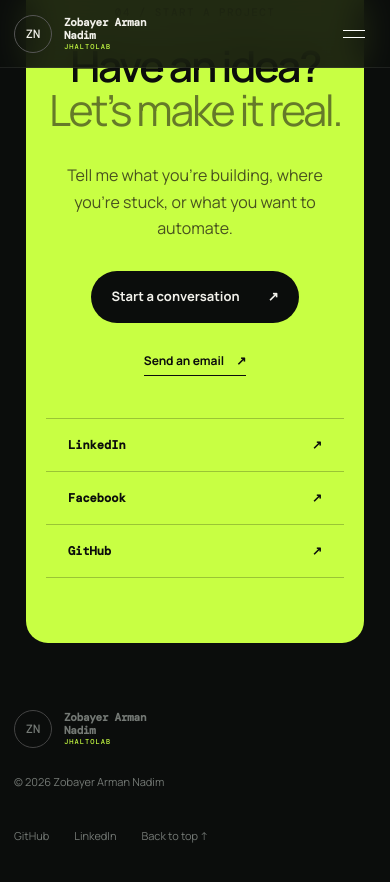
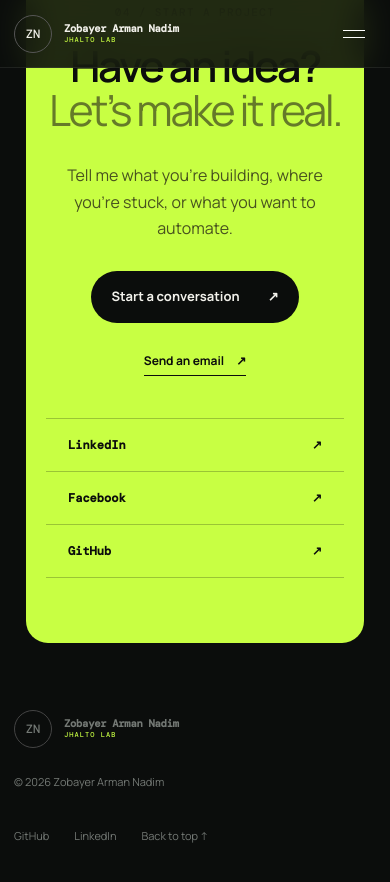
Before and after one commit to jhalto/jhalto.github.io, a Jekyll site: the page built from index.md, in a window 390 px wide and 900 px high, scrolled down 9255 px. Shown: the top 882 px of the window. Built offline with Jekyll 4.4.1, drawn with Linux system fonts in a browser that asks for light colours.

Commit message:
named changed

```diff
--- a/_includes/shared/footer.html
+++ b/_includes/shared/footer.html
@@ -4,7 +4,7 @@
       <span>ZN</span>
       <span class="brand__identity">
         <strong>Zobayer Arman Nadim</strong>
-        <small>jhaltoLab</small>
+        <small>jhalto lab</small>
       </span>
     </a>
     <p>© <span data-year></span> Zobayer Arman Nadim</p>
--- a/_includes/shared/header.html
+++ b/_includes/shared/header.html
@@ -4,7 +4,7 @@
       <span>ZN</span>
       <span class="brand__identity">
         <strong>Zobayer Arman Nadim</strong>
-        <small>jhaltoLab</small>
+        <small>jhalto lab</small>
       </span>
     </a>
     <nav class="nav" data-nav aria-label="Main navigation">
--- a/assets/css/features/project-viewer.css
+++ b/assets/css/features/project-viewer.css
@@ -15,6 +15,7 @@
   font-size: 14px;
   line-height: 1.2;
   letter-spacing: -0.025em;
+  white-space: nowrap;
 }
 
 .brand__identity small {
@@ -51,9 +52,9 @@
 
 @media (max-width: 680px) {
   .brand__identity strong {
-    max-width: 120px;
-    font-size: 11px;
-    white-space: normal;
+    max-width: none;
+    font-size: 10.5px;
+    white-space: nowrap;
   }
 
   .brand__identity small {
```
